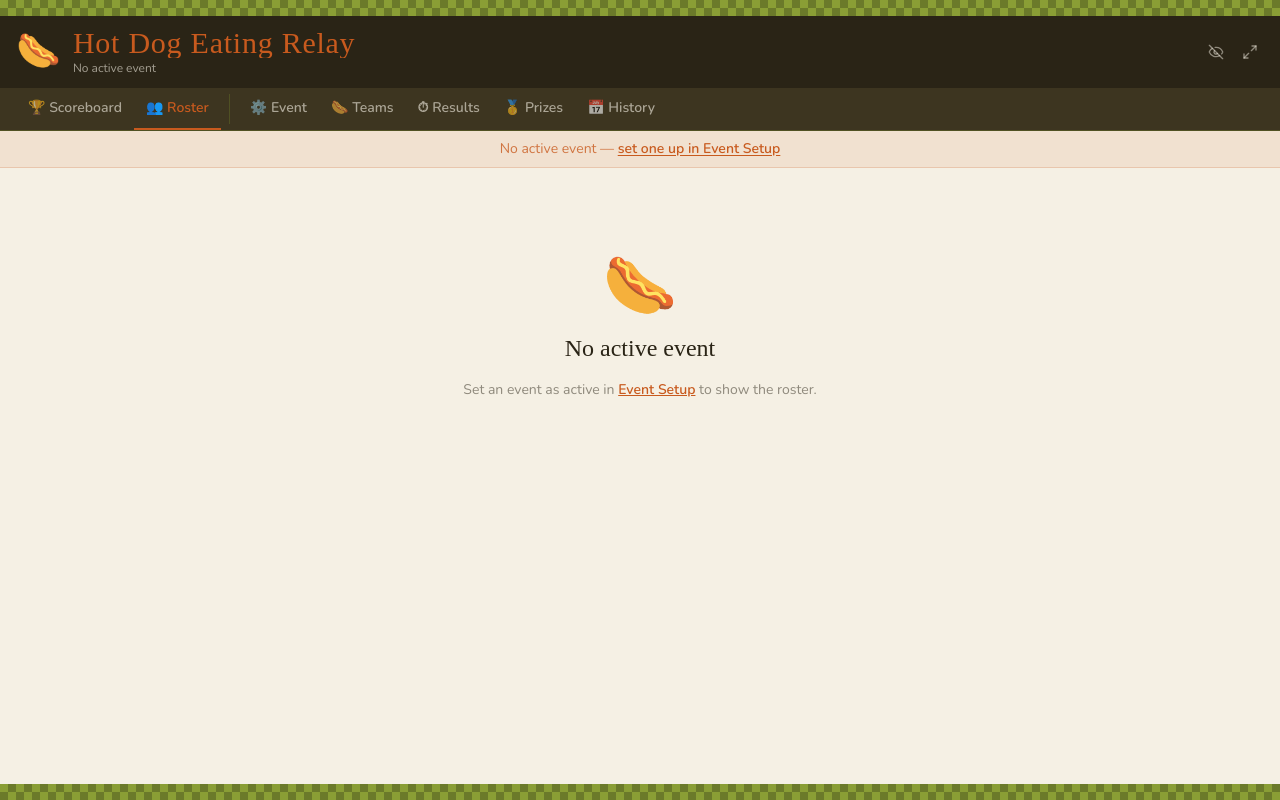
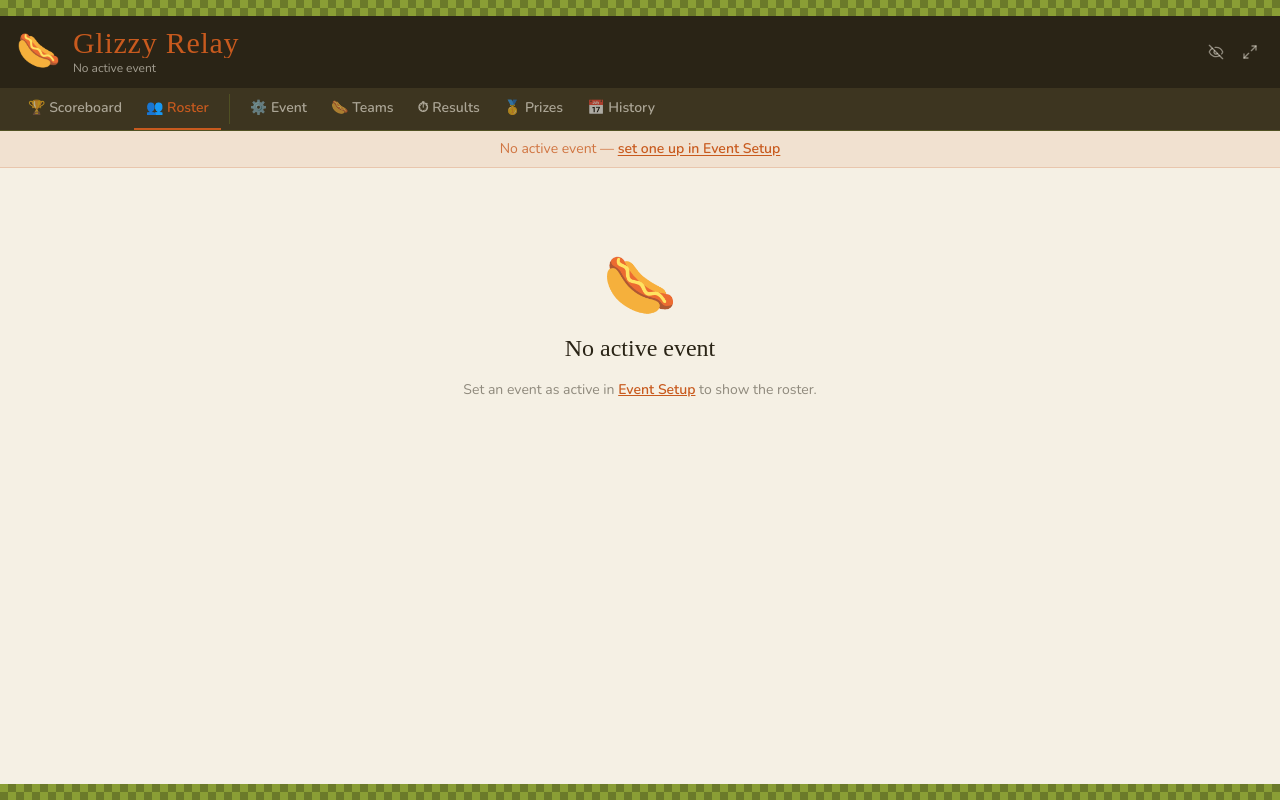
Before and after one commit to squalrus/hotdog-eating-relay, a React (Vite) app: page /roster in a window 1280 px wide. Built offline with nearby package versions, Linux system fonts and the light colour scheme; a web font is replaced by a local one.

Commit message:
Update Glizzy Relay branding

```diff
--- a/index.html
+++ b/index.html
@@ -4,7 +4,7 @@
     <meta charset="UTF-8" />
     <link rel="icon" type="image/svg+xml" href="/favicon.svg" />
     <meta name="viewport" content="width=device-width, initial-scale=1.0" />
-    <title>Hot Dog Eating Relay</title>
+    <title>Glizzy Relay</title>
     <link rel="preconnect" href="https://fonts.googleapis.com" />
     <link rel="preconnect" href="https://fonts.gstatic.com" crossorigin />
     <link href="https://fonts.googleapis.com/css2?family=Boogaloo&family=Nunito:wght@400;600;700;800&display=swap" rel="stylesheet" />
--- a/src/components/AppShell.tsx
+++ b/src/components/AppShell.tsx
@@ -63,8 +63,8 @@ export default function AppShell() {
   // Dynamic document title
   useEffect(() => {
     document.title = eventYear
-      ? `Hot Dog Eating Relay ${eventYear}`
-      : 'Hot Dog Eating Relay'
+      ? `Glizzy Relay ${eventYear}`
+      : 'Glizzy Relay'
   }, [eventYear])
 
   const toggleFullscreen = useCallback(() => {
@@ -100,7 +100,7 @@ export default function AppShell() {
         <span className="text-4xl leading-none select-none">🌭</span>
         <div className="flex-1 min-w-0">
           <h1 className="font-display text-2xl sm:text-3xl text-orange leading-none tracking-wide truncate">
-            Hot Dog Eating Relay
+            Glizzy Relay
           </h1>
           <p className="text-xs text-cream/60 mt-0.5 truncate">{subtitle}</p>
         </div>
--- a/src/pages/Roster.tsx
+++ b/src/pages/Roster.tsx
@@ -139,7 +139,7 @@ export default function Roster() {
 
           {/* Event name */}
           <h1 className="font-display text-4xl sm:text-6xl text-orange leading-none mb-1">
-            Hot Dog Eating Relay
+            {activeEvent.name}
           </h1>
           <p className="font-display text-xl sm:text-2xl text-cream/80 mb-4">
             @ {activeEvent.venue}
--- a/src/pages/Scoreboard.tsx
+++ b/src/pages/Scoreboard.tsx
@@ -301,7 +301,7 @@ function NoEvent() {
   return (
     <div className="flex-1 flex flex-col items-center justify-center gap-4 py-20 px-6 text-center">
       <span className="text-7xl">🌭</span>
-      <h2 className="font-display text-4xl text-orange">Hot Dog Eating Relay</h2>
+      <h2 className="font-display text-4xl text-orange">Glizzy Relay</h2>
       <p className="text-cream/40 text-sm max-w-xs">
         No active event. Head to{' '}
         <Link to="/event" className="text-orange underline">
```
